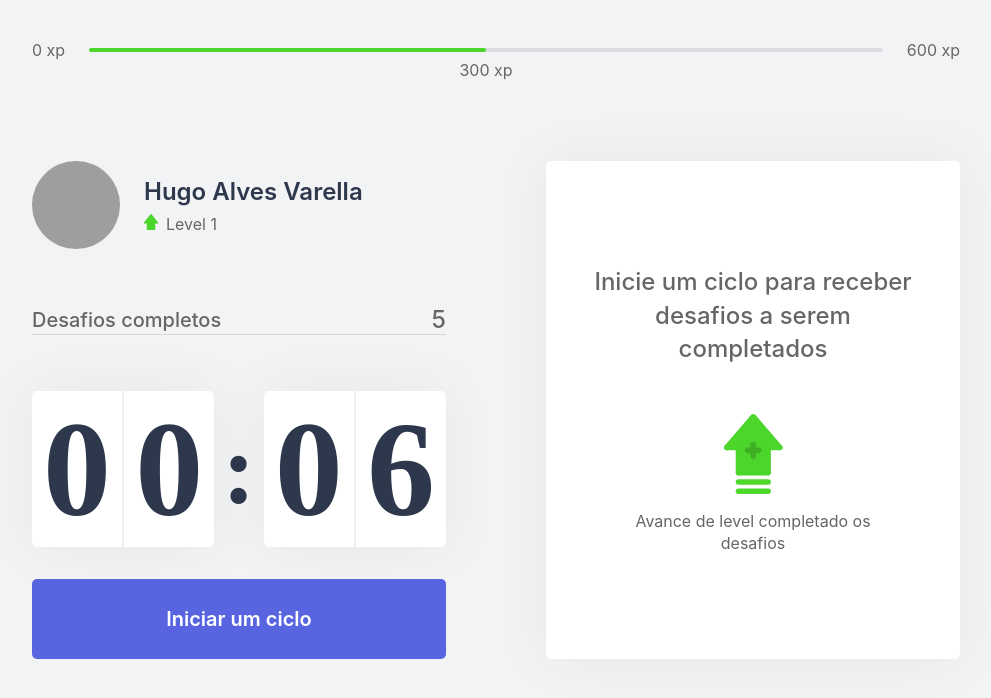
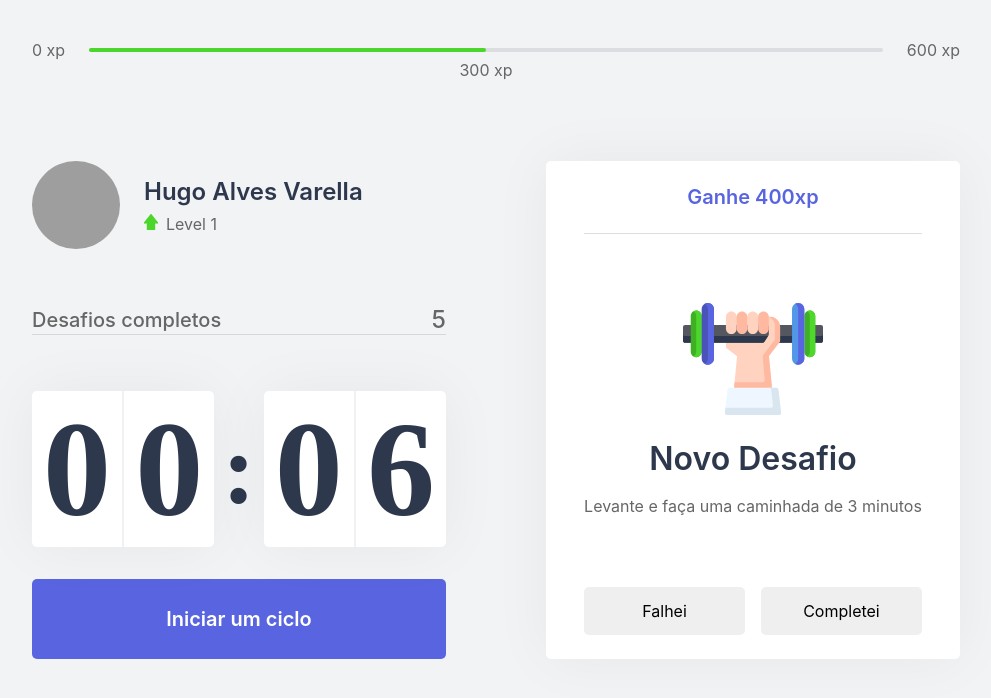
Before and after one commit to Hugovarellaa/JobsCalc, a Next.js app: page / in a window 1280 px wide. Shown: the top 698 px of the page, without its empty margins (144-1135 px from the left). Built offline with nearby package versions, Linux system fonts and the light colour scheme; grey boxes are pictures that could not be loaded.

Commit message:
Terceira Aula
34min

```diff
--- a/src/components/ChallengeBox.tsx
+++ b/src/components/ChallengeBox.tsx
@@ -1,8 +1,35 @@
-import styles from '../styles/components/ChallengeBox.module.css';
+import styles from "../styles/components/ChallengeBox.module.css";
 
-export function ChallengeBox(){
-  return(
+export function ChallengeBox() {
+  const hasActiveChallenge = true;
+
+  return (
     <div className={styles.challengeBoxContainer}>
+      {hasActiveChallenge ? (
+        <div className={styles.challengeBoxActive}>
+          <header>Ganhe 400xp</header>
+          <main>
+            <img src="/icons/body.svg" />
+            <strong>Novo Desafio</strong>
+            <p>Levante e faça uma caminhada de 3 minutos</p>
+          </main>
+          <footer>
+            <button
+              type="button"
+              className={styles.challengeFailedButton}
+            >
+              Falhei
+            </button>
+            <button
+            type="button"
+            className={styles.challengeSuceededButton}
+
+            >
+              Completei
+            </button>
+          </footer>
+        </div>
+      ) : (
         <div className={styles.challengeBoxNotActive}>
           <strong>
             Inicie um ciclo para receber desafios a serem completados
@@ -12,6 +39,7 @@ export function ChallengeBox(){
             Avance de level completado os desafios
           </p>
         </div>
+      )}
     </div>
-  )
+  );
 }
--- a/src/styles/components/ChallengeBox.module.css
+++ b/src/styles/components/ChallengeBox.module.css
@@ -1,4 +1,4 @@
-.challengeBoxContainer{
+.challengeBoxContainer {
   height: 100%;
 
   background-color: var(--white);
@@ -7,36 +7,82 @@
   padding: 1.5rem 2rem;
 
   display: flex;
-  flex-direction:column;
-  align-items:center;
-  justify-content:center;
+  flex-direction: column;
+  align-items: center;
+  justify-content: center;
 
   text-align: center;
-
 }
 
-
-.challengeBoxNotActive{
+.challengeBoxNotActive {
   display: flex;
-  flex-direction:column;
-  align-items:center;
+  flex-direction: column;
+  align-items: center;
 }
-.challengeBoxNotActive strong{
+.challengeBoxNotActive strong {
   font-size: 1.5rem;
   font-weight: 500;
   line-height: 1.4;
 }
 .challengeBoxNotActive p {
   display: flex;
-  flex-direction:column;
-  align-items:center;
+  flex-direction: column;
+  align-items: center;
   line-height: 1.4;
-  max-width:70%;
+  max-width: 70%;
   margin-top: 3rem;
-
 }
 
 .challengeBoxNotActive p img {
   margin-bottom: 1rem;
+}
+
+.challengeBoxActive {
+  height: 100%;
+
+  display: flex;
+  flex-direction: column;
+}
+.challengeBoxActive header {
+  color: var(--blue);
+  font-weight: 600;
+  font-size: 1.25rem;
+  padding: 0 2rem 1.5rem;
+  border-bottom: 1px solid var(--gray-line) ;
+}
+
+.challengeBoxActive main{
+  flex: 1;
+  display: flex;
+  flex-direction: column;
+  align-items: center;
+  justify-content: center;
 
 }
+
+.challengeBoxActive main strong{
+  font-weight:600;
+  font-size: 2rem;
+  color: var(--title);
+  margin: 1.5rem 0 1rem;
+}
+
+.challengeBoxActive main p{
+  line-height: 1.5 ;
+}
+
+.challengeBoxActive footer{
+  display: grid;
+  grid-template-columns: repeat(2, 1fr) ;
+  gap: 1rem;
+}
+.challengeBoxActive footer button{
+  height: 3rem;
+
+  display: flex;
+  align-items: center;
+  justify-content:center;
+
+  border: 0;
+  border-radius: 5px;
+}
```
Lines whose indentation alone changed are shown as unchanged.
